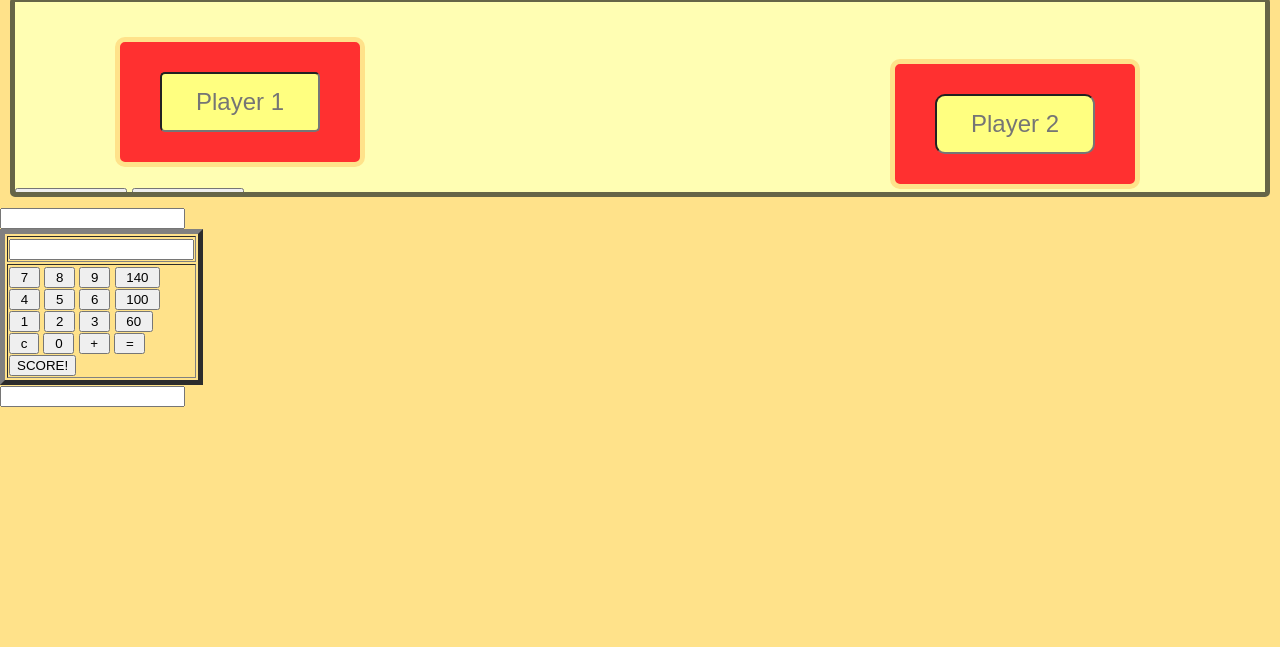
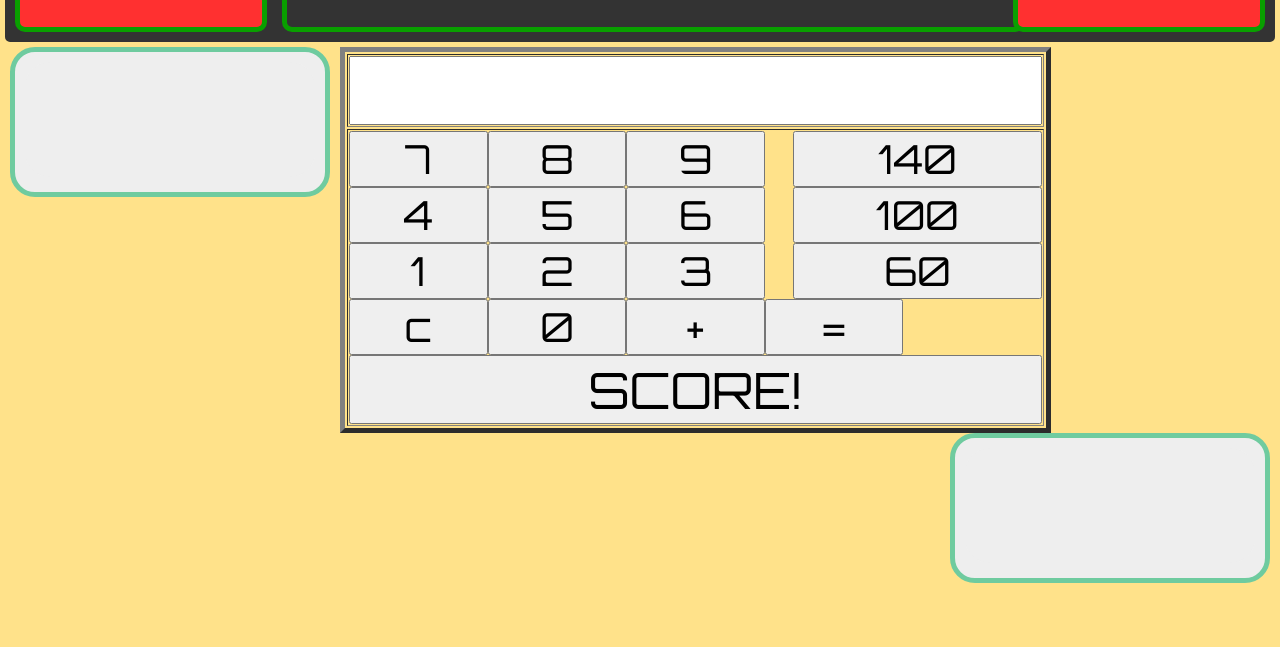
Before and after one commit to tjward1979/my-first-webdevlopment-project, a plain HTML site: page app/public/index.html in a window 1280 px wide. Shown: the part 153-800 px from the top of the page. Drawn offline with nearby package versions, Linux system fonts and the light colour scheme; a web font is replaced by a local one.

Commit message:
updated file

```diff
--- a/app/public/style.css
+++ b/app/public/style.css
@@ -5,7 +5,7 @@
 body {
   width: 100%;
   background-color: #ffe28a;
-  font-family: 'Orbitron', 'Century Gothic';
+  font-family: 'Orbitron', sans-serif;
   color: #333;
   margin: 0;
 }
@@ -13,37 +13,47 @@ body {
 .leader-h {
   text-align: center;
   width: 100%;
+  height: 50px;
   background-color: #333;
   color: #fafafa;
-  padding: 50px 10%;
+  padding: 0px;
   margin: 0;
 }
 
 .players-info {
-  margin: 10px 10px 10px 10px;
-  height: 200px;
-  border: 5px solid #666547;
-  background-color: #fffeb3;
-  padding-top: 25px;
+  position: relative;
+  top: 5px;
+  left: 0px;
+  right: 0px;
+  margin: 0px 5px 0px 5px;
+  height: 140px;
+  border: 5px solid #333;
+  background-color: #333;
+  padding-top: 5px;
   border-radius: 5px;
   overflow: hidden;
 }
 
 .player1-input {
-  margin:  10px 10px 20px 100px;
+  position: relative;
+  top: 0px;
+  left: 5px;
   width: 20%;
-  padding: 30px 0px 30px 40px;
-  border: 5px solid #ffe28a;
+  padding: 20px 0px 30px 40px;
+  border: 5px solid #099f00;
   border-radius: 10px;
   overflow: hidden;
   background: #ff3030;
 }
 
 .player2-input {
-  margin: -150px 0px 0px 70%;
+  position: relative;
+  float: right;
+  top: -120px;
+  right: 5px;
   width: 20%;
-  padding: 30px 0px 30px 40px;
-  border: 5px solid #ffe28a;
+  padding: 20px 0px 30px 40px;
+  border: 5px solid #099f00;
   border-radius: 10px;
   background: #ff3030;
   overflow: hidden;
@@ -60,42 +70,148 @@ body {
 }
 
 .player1-name-input {
-  background: #FFFF80;
+  background: #333;
   height: 60px;
   width: 80%;
-  font: Orbitron;
-  font-size: 150%;
+  font-family: Karla;
+  font-size: 250%;
+  color: white;
   text-align: center;
-  color: #333;
   border-radius: 5px;
 }
 
 .player2-name-input {
-  background: #FFFF80;
+  background: #333;
   height: 60px;
   width: 80%;
-  font: Orbitron;
-  font-size: 150%;
+  font-family: Karla;
+  font-size: 250%;
+  color: white;
   text-align: center;
-  color: #333;
   border-radius: 10px;
 }
 
-.game-options {
-  background-color: #fffeb3;
-  margin: 10px;
+.player1-score {
+  position: relative;
+  float: left;
+  top: 10px;
+  left: 10px;
+  padding: 10px;
+  background-color: #eeeeee;
   border: 5px solid #6fcb9f;
-  height: 100px;
-  width: 48%;
-  border-radius: 5px;
+  height: 150px;
+  width: 25%;
+  border-radius: 25px;
 }
 
-.game-user-info {
-  background-color: #fffeb3;
-  margin: -110px 0px 0px 700px;
-  border: 5px solid #6fcb9f;
-  height: 100px;
-  width: 48%;
-  border-radius: 5px;
+#P1-score {
+  position: relative;
+  float: left;
+  width: 100%;
+  text-align: center;
+  font-family: Orbitron;
+  font-size: 90px;
+  border: 0;
+  border-radius: 25px;
+  background-color: #eeeeee;
 
 }
+
+.player2-score {
+  float: right;
+  position: relative;
+  top: 10px;
+  right: 10px;
+  padding: 10px;
+  background-color: #eeeeee;
+  border: 5px solid #6fcb9f;
+  height: 150px;
+  width: 25%;
+  border-radius: 25px;
+}
+
+#P2-score {
+  position: relative;
+  float: right;
+  width: 100%;
+  text-align: center;
+  font-family: Orbitron;
+  font-size: 90px;
+  border: 0;
+  border-radius: 25px;
+  background-color: #eeeeee;
+}
+
+.game-info {
+  position: relative;
+  float: left;
+  top: -120px;
+  left: 272px;;
+  height: 120px;
+  width: 59%;
+  border: 5px solid #099f00;
+  font-family: 'Orbitron', sans-serif;
+  border-radius: 10px;
+}
+
+.new-301-game {
+  position: relative;
+  float: right;
+  top: 10px;
+  right: 260px;
+  height: 40px;
+  font-family: 'Karla', sans-serif;
+  background: #ffe28a;
+}
+
+.new-501-game {
+  position: relative;
+  float: left;
+  top: 10px;
+  left: 260px;
+  height: 40px;
+  font-family: 'Karla', sans-serif;
+  background: #ffe28a;
+}
+.calc-table {
+  position: relative;
+  float: left;
+  top: 10px;
+  left: 20px;
+  right: 20px;
+}
+
+input[TYPE=button] {
+  position: relative;
+  float: left;
+
+  width: 20%;
+  height: 10%;
+  font-family: 'Orbitron', sans-serif;
+  font-size: 40px;
+}
+
+
+.score-display {
+  width: 100%;
+  font-size: 50px;
+  text-align: center;
+  font-family: 'Orbitron', sans-serif;
+
+}
+
+
+#calculate {
+  position: relative;
+  margin: 0px;
+  font-size: 50px;
+  width: 100%;
+
+}
+
+#one-touch {
+position: relative;
+  float: right;
+  width: 36%;
+  height: 20%;
+}
```
